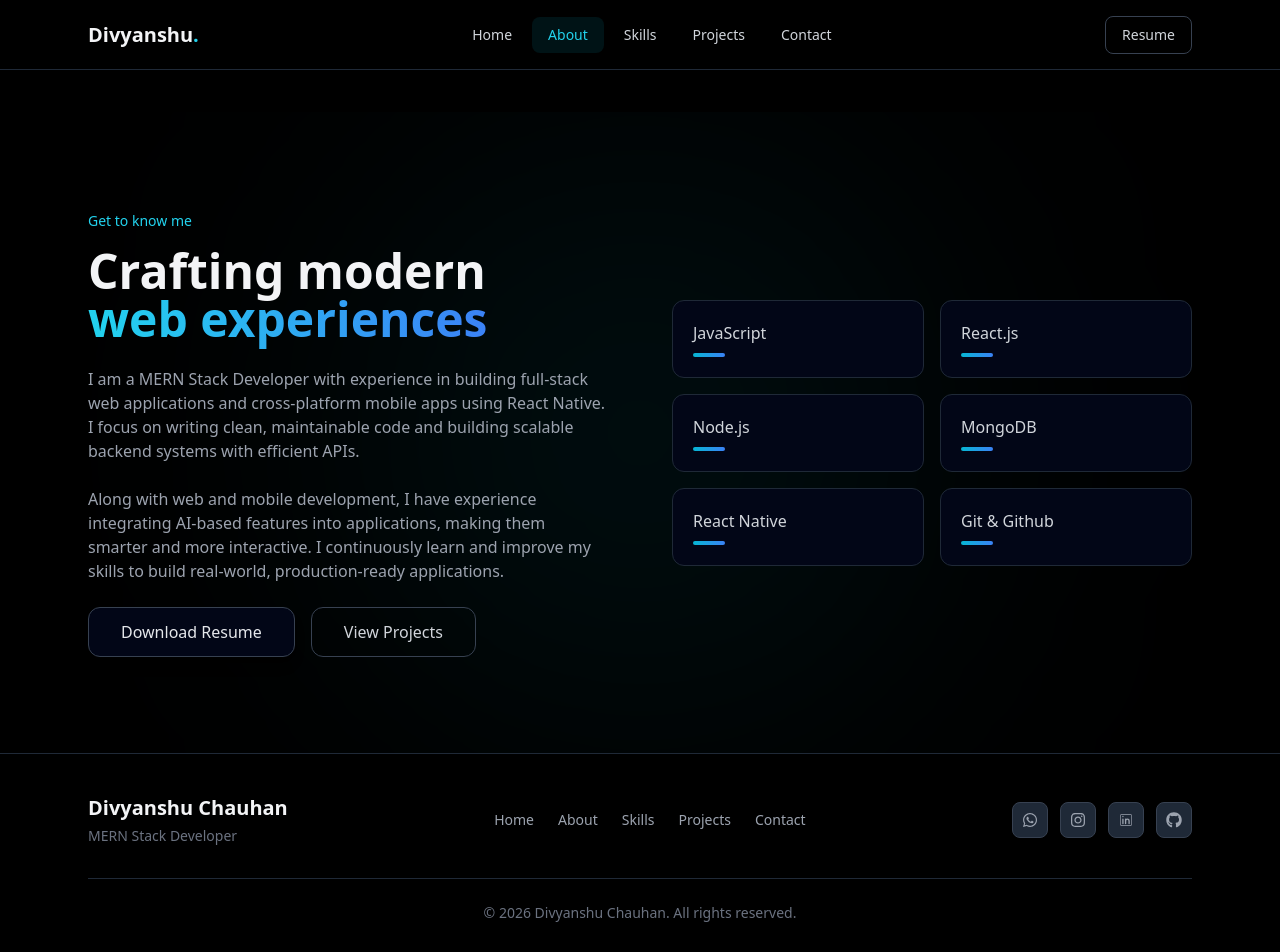
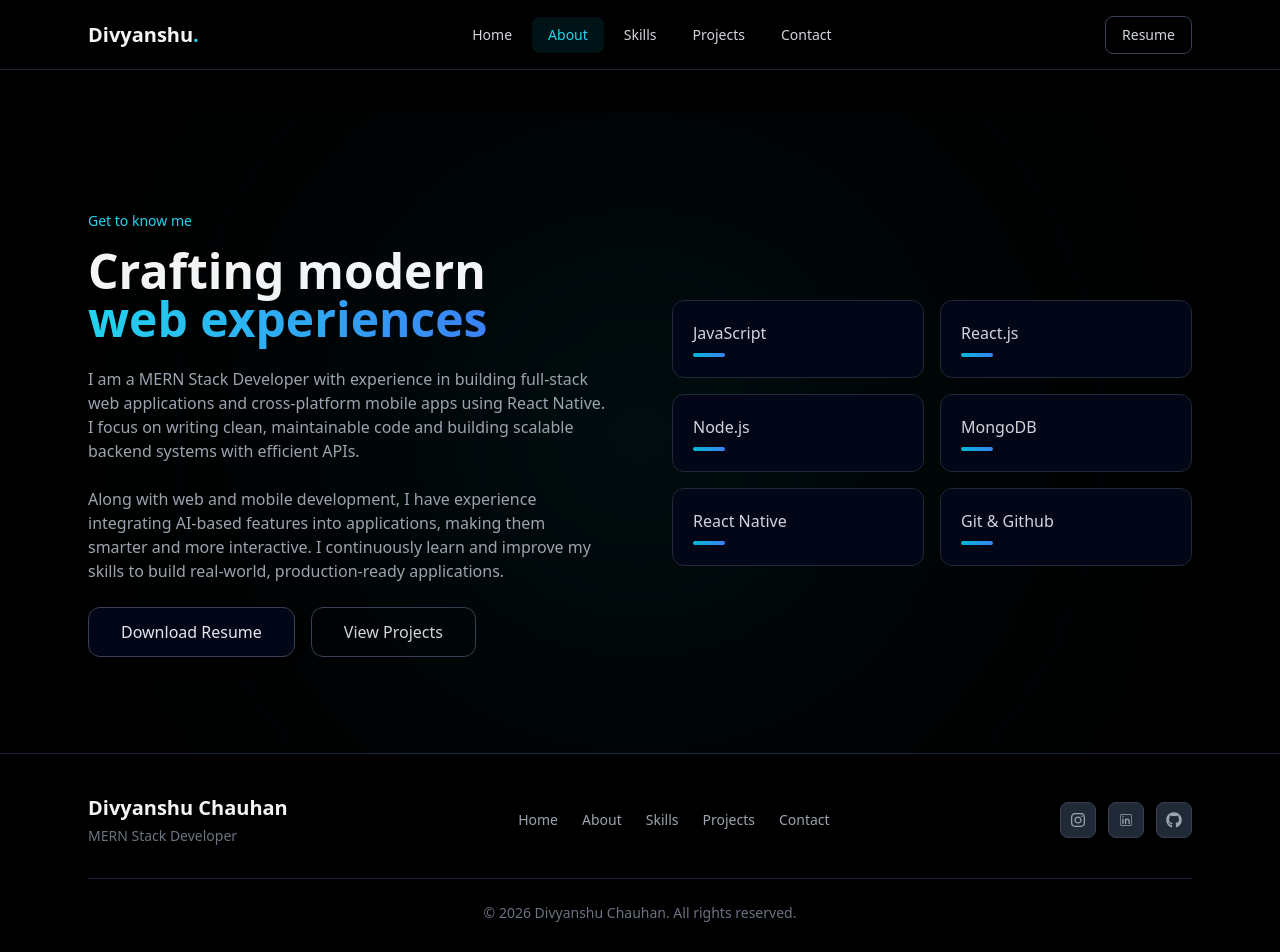
Before and after one commit to Divyanshu-chauhan000/Portfolio-main, a React (Vite) app in the folder my-portfolio-frontend/: page /about in a window 1280 px wide. Shown: the top 952 px of the page. Built offline with nearby package versions, Linux system fonts and the light colour scheme.

Commit message:
links updated

```diff
--- a/my-portfolio-frontend/src/sections/Footer.jsx
+++ b/my-portfolio-frontend/src/sections/Footer.jsx
@@ -34,16 +34,9 @@ const Footer = () => {
 
           {/* Right - Social Links */}
           <div className="flex gap-3">
+
             <a
-              href="https://wa.me/919720619887"
-              target="_blank"
-              rel="noopener noreferrer"
-              className="w-9 h-9 flex items-center justify-center rounded-lg bg-gray-800 border border-gray-700 text-gray-400 hover:text-green-400 hover:border-green-400/50 transition-all duration-300"
-            >
-              <FaWhatsapp />
-            </a>
-            <a
-              href="https://instagram.com/divyanshu_chauhan_0"
+              href="https://www.instagram.com/chauhan_divyanshu_000_/"
               target="_blank"
               rel="noopener noreferrer"
               className="w-9 h-9 flex items-center justify-center rounded-lg bg-gray-800 border border-gray-700 text-gray-400 hover:text-pink-400 hover:border-pink-400/50 transition-all duration-300"
@@ -51,7 +44,7 @@ const Footer = () => {
               <FaInstagram />
             </a>
             <a
-              href="https://linkedin.com/in/divyanshu-chauhan000"
+              href="https://www.linkedin.com/in/divyanshu-chauhan-bb08a3291/"
               target="_blank"
               rel="noopener noreferrer"
               className="w-9 h-9 flex items-center justify-center rounded-lg bg-gray-800 border border-gray-700 text-gray-400 hover:text-blue-400 hover:border-blue-400/50 transition-all duration-300"
--- a/my-portfolio-frontend/src/sections/Hero.jsx
+++ b/my-portfolio-frontend/src/sections/Hero.jsx
@@ -1,7 +1,6 @@
 import React from 'react'
 import myPic from '../assets/images/myPic.jpeg'
 import { NavLink } from "react-router-dom";
-import { FaWhatsapp } from "react-icons/fa";
 import { FaInstagram } from "react-icons/fa";
 import { CiLinkedin } from "react-icons/ci";
 import { FaGithub } from "react-icons/fa";
@@ -37,10 +36,10 @@ const Hero = () => {
 
           {/* Social media icons */}
           <div className='flex gap-4 mt-8 text-lg justify-center md:justify-start'>
-            <a href="https://wa.me/919720619887" target='_blank' rel='noopener noreferrer' className='w-10 h-10 flex items-center justify-center rounded-full bg-gray-800 border border-gray-700 text-gray-400 hover:text-green-400 hover:border-green-400/50 transition-all duration-300'>
+            {/* <a href="https://wa.me/919720619887" target='_blank' rel='noopener noreferrer' className='w-10 h-10 flex items-center justify-center rounded-full bg-gray-800 border border-gray-700 text-gray-400 hover:text-green-400 hover:border-green-400/50 transition-all duration-300'>
               <FaWhatsapp/>
-            </a>
-            <a href="https://instagram.com/divyanshu_chauhan_0" target='_blank' rel='noopener noreferrer' className='w-10 h-10 flex items-center justify-center rounded-full bg-gray-800 border border-gray-700 text-gray-400 hover:text-pink-400 hover:border-pink-400/50 transition-all duration-300'>
+            </a> */}
+            <a href="https://www.instagram.com/chauhan_divyanshu_000_/" target='_blank' rel='noopener noreferrer' className='w-10 h-10 flex items-center justify-center rounded-full bg-gray-800 border border-gray-700 text-gray-400 hover:text-pink-400 hover:border-pink-400/50 transition-all duration-300'>
               <FaInstagram/>
             </a>
             <a href="https://linkedin.com/in/divyanshu-chauhan000" target='_blank' rel='noopener noreferrer' className='w-10 h-10 flex items-center justify-center rounded-full bg-gray-800 border border-gray-700 text-gray-400 hover:text-blue-400 hover:border-blue-400/50 transition-all duration-300'>
```
